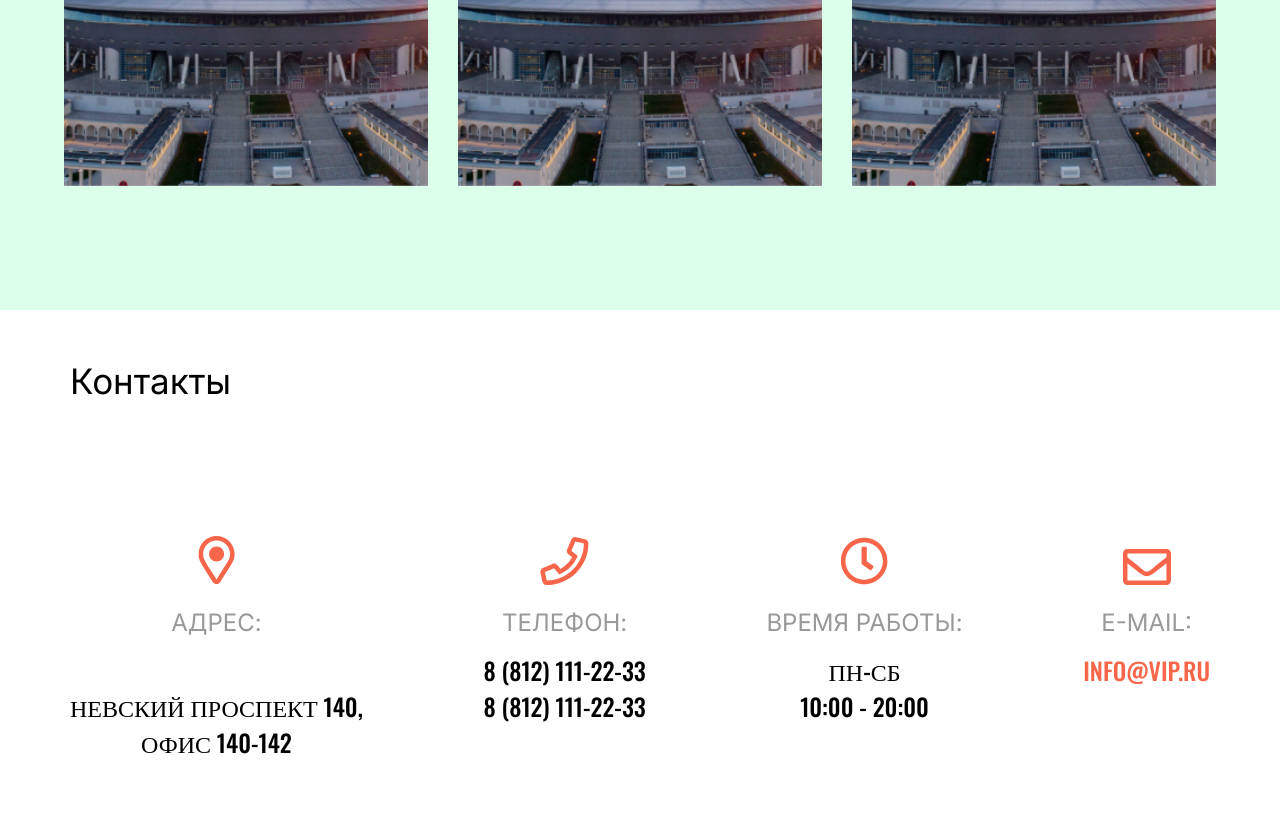
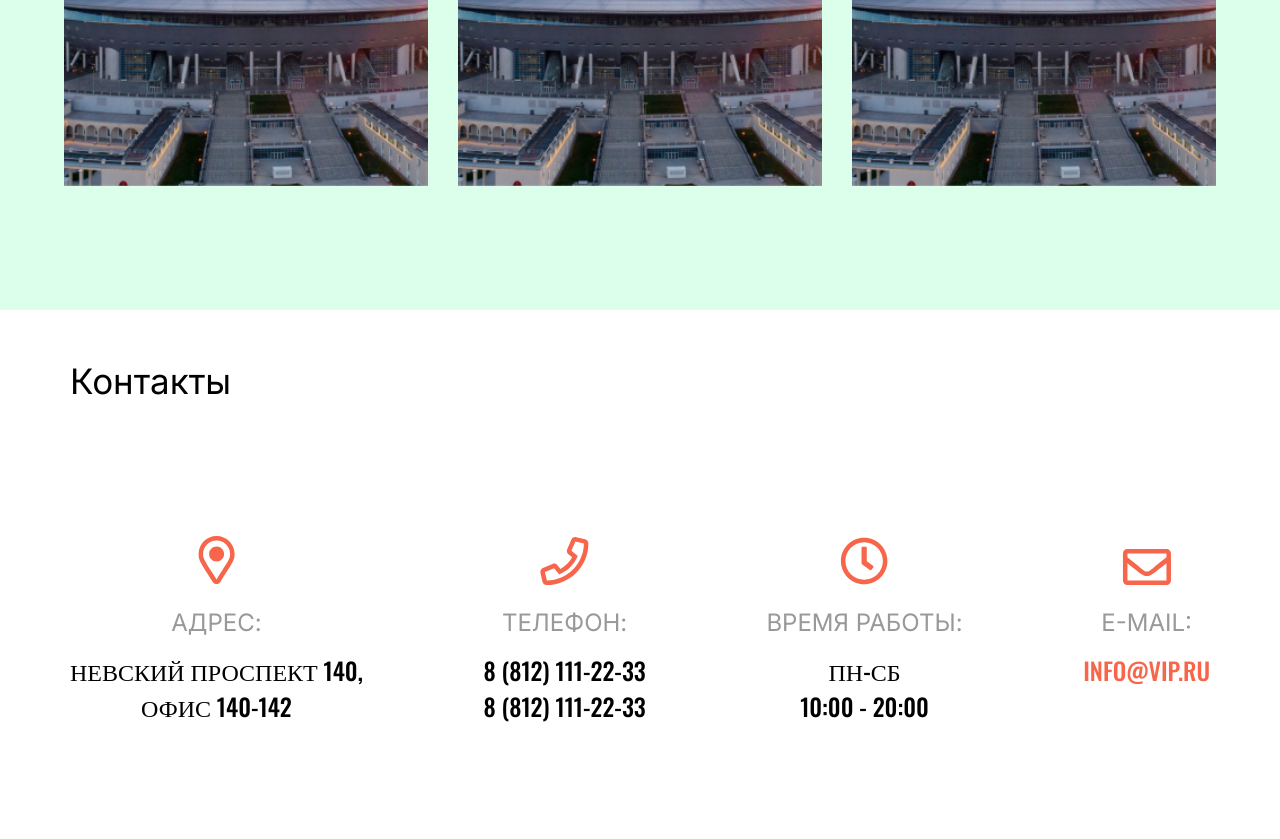
Before and after one commit to KiraSeletska/HW-FE-16-01, a plain HTML site: page project3fin/index.html in a window 1280 px wide. Shown: the part 1114-1953 px from the top of the page. Drawn offline with nearby package versions, Linux system fonts and the light colour scheme.

Commit message:
Update index.html

```diff
--- a/project3fin/index.html
+++ b/project3fin/index.html
@@ -80,7 +80,7 @@
             <div class="footer-box">
                 <img class="contacts_img" src="./img/4.svg" alt="address" />
                 <h3 class="footer_grey">АДРЕС:</h3>
-                <p class="fooler_black"><br />НЕВСКИЙ ПРОСПЕКТ 140,<br />
+                <p class="fooler_black">НЕВСКИЙ ПРОСПЕКТ 140,<br />
                     ОФИС 140-142</p>
             </div>
             <div class="footer-box">
```
